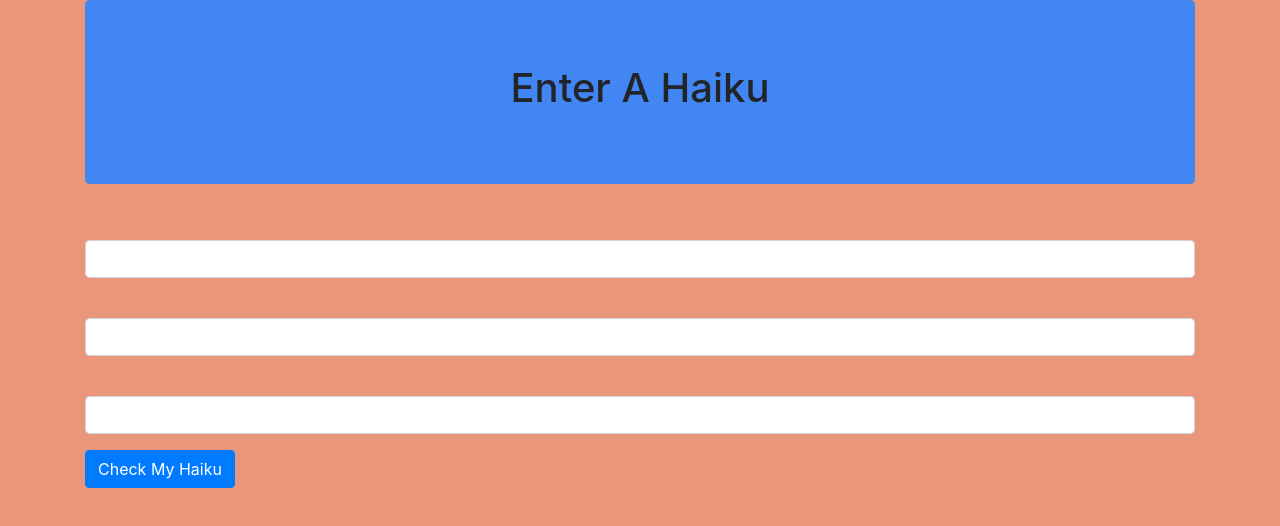
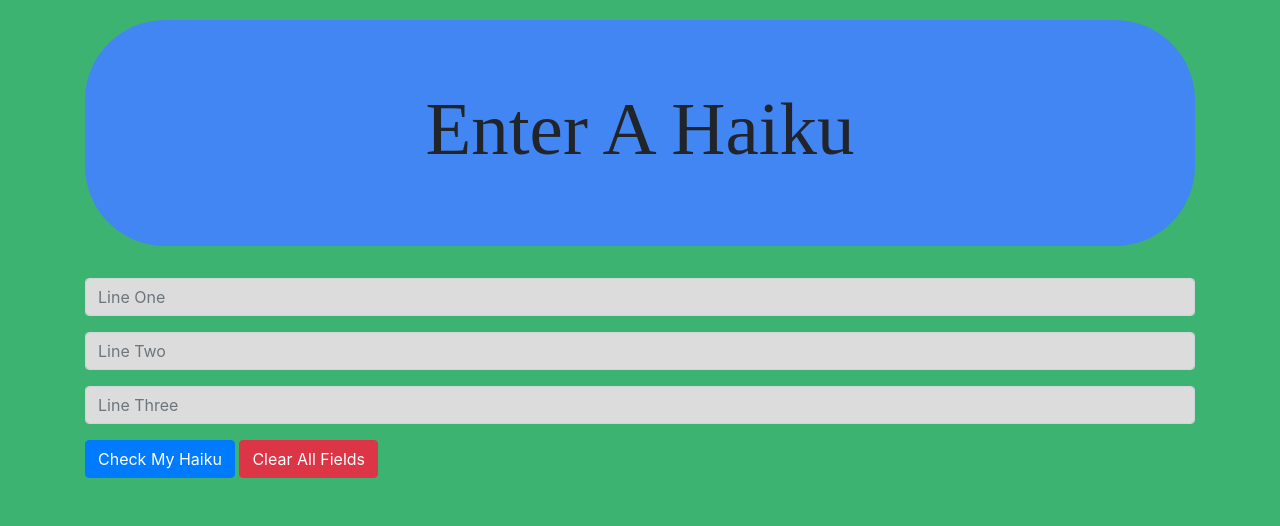
Before and after one commit to nanettegirzi/haiku, a website built with webpack: page src/index.html in a window 1280 px wide. Built offline with nearby package versions, Linux system fonts and the light colour scheme.

Commit message:
add more styling, add reset button

```diff
--- a/src/index.html
+++ b/src/index.html
@@ -9,20 +9,23 @@
     <div class="jumbotron">
       <h1>Enter A Haiku</h1>
     </div>
-      <form id="checker-form" class="">
+    <form id="checker-form">
+
       <div class="form-group">
-          <label for="lineOne"></label>
-          <input class="form-control" id="lineOne" type="text" name="lineOne" value="">
+        <input class="form-control" id="lineOne" type="text" name="lineOne" placeholder="Line One">
       </div>
+
       <div class="form-group">
-          <label for="lineTwo"></label>
-          <input class="form-control" id="lineTwo" type="text" name="lineTwo" value="">
+        <input class="form-control" id="lineTwo" type="text" name="lineTwo" placeholder="Line Two">
       </div>
+
       <div class="form-group">
-          <label for="lineThree"></label>
-          <input class="form-control" id="lineThree" type="text" name="lineThree" value="">
+        <input class="form-control" id="lineThree" type="text" name="lineThree" placeholder="Line Three">
       </div>
+
       <button class="btn btn-primary" type="submit" name="button">Check My Haiku</button>
+      <button class="btn btn-danger" type="reset" name="button" id="resetButton">Clear All Fields</button>
+
     </form>
     <br>
     <div id="results">
--- a/src/main.js
+++ b/src/main.js
@@ -5,6 +5,7 @@ import 'bootstrap/dist/css/bootstrap.min.css';
 import './styles.css';
 
 $(function() {
+
   $('#checker-form').submit(function(event){
     event.preventDefault();
     let lineOne = $("#lineOne").val();
@@ -12,22 +13,14 @@ $(function() {
     let lineThree = $("#lineThree").val();
     let newHaiku = new haikuChecker(lineOne, lineTwo, lineThree);
 
-    if (newHaiku.syllableCounter(lineOne) == 5){
-      console.log("line one success");
-    }
-    if (newHaiku.syllableCounter(lineTwo) == 7){
-      console.log("line two success");
-    }
-    if (newHaiku.syllableCounter(lineThree) == 5){
-      console.log("line three success");
-    }
-
     if((newHaiku.syllableCounter(lineOne) == 5) && (newHaiku.syllableCounter(lineTwo) == 7) && (newHaiku.syllableCounter(lineThree) == 5)){
       $('#results').text("Congrats, you wrote a haiku!");
     }
     else {
-      $('#results').text("Whoops! A haiku is a poem with three lines, where the first line is 5 syllables, the second line is 7 syllables, and the third line is 5 syllables. Try again.");
+      $('#results').html(`<p>Whoops! A haiku is a poem with three lines, where the first line is 5 syllables, the second line is 7 syllables, and the third line is 5 syllables.</p><p>Your haiku had ${newHaiku.syllableCounter(lineOne)} syllables in the first line, ${newHaiku.syllableCounter(lineTwo)} syllables in the second line, and ${newHaiku.syllableCounter(lineThree)} syllables in the third line.</p><p>Try again.</p>`);
     }
-
   });
+    $("#resetButton").click(function(){
+      $("#results").text("");
+    });
 });
--- a/src/styles.css
+++ b/src/styles.css
@@ -1,8 +1,19 @@
 body {
-  background-color: darksalmon;
+  background-color: mediumseagreen;
 }
 
 .jumbotron {
   text-align: center;
   background-color: #4286f4;
+  border-radius: 80px;
+  margin-top: 20px;
 }
+
+.jumbotron h1 {
+  font-size: 75px;
+  font-family: "papyrus";
+}
+
+.form-control {
+  background-color: gainsboro;
+}
```
Lines whose indentation alone changed are shown as unchanged.
